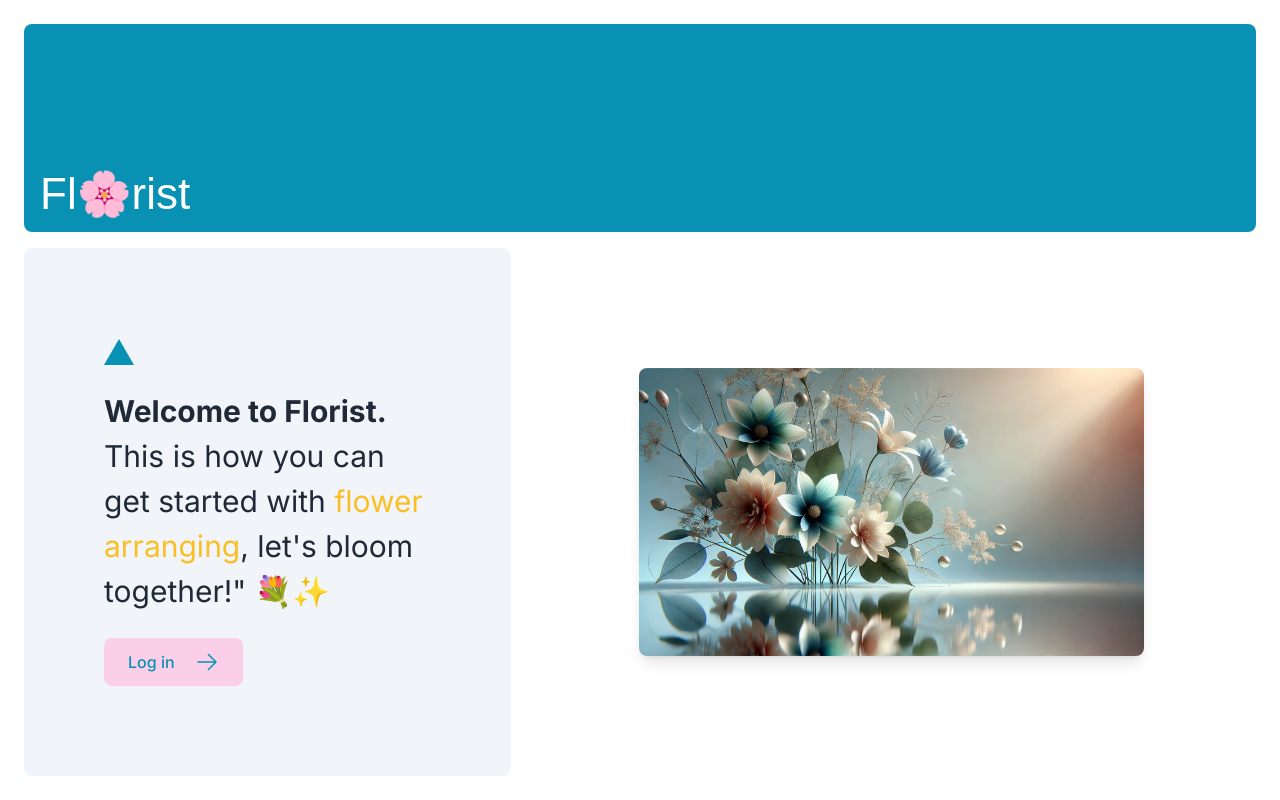
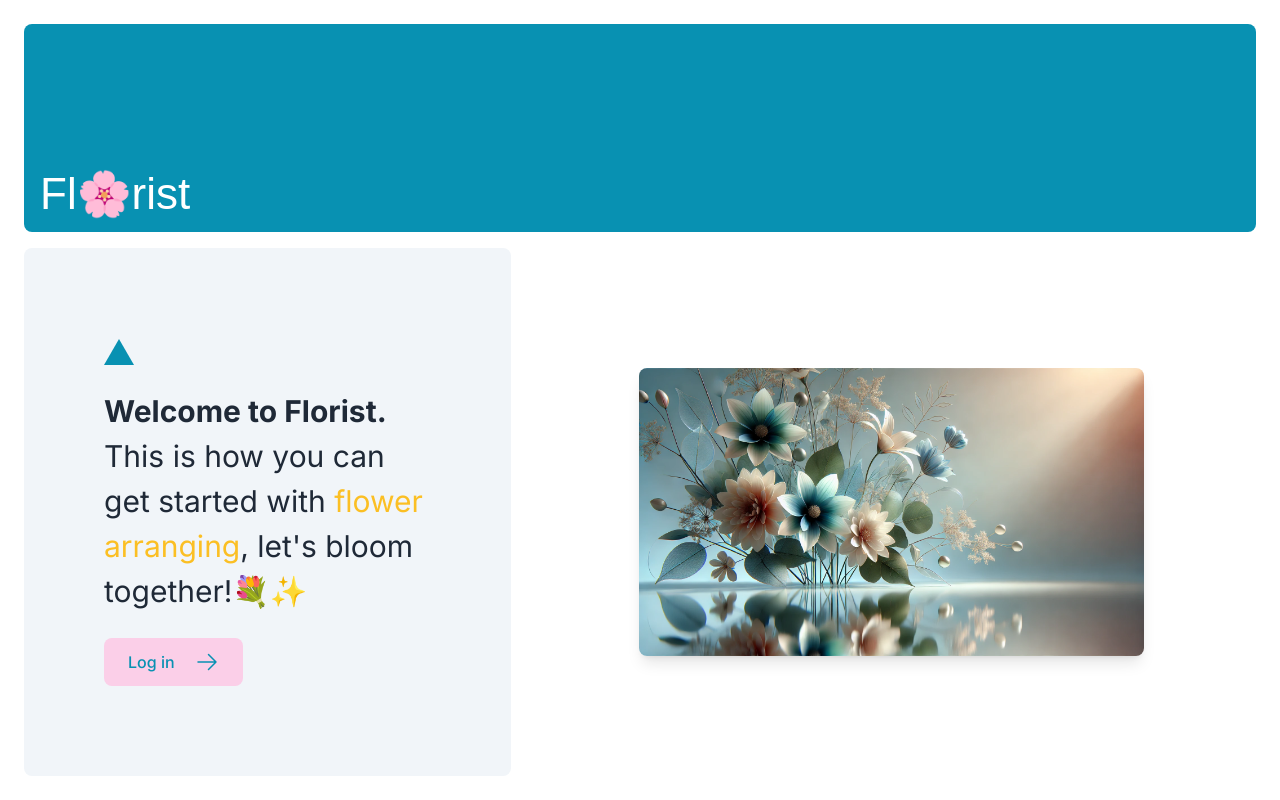
Before and after one commit to CodeCharmC/nextjs-dashboard, a Next.js app: page / in a window 1280 px wide. Built offline with nearby package versions, Linux system fonts and the light colour scheme; a web font is replaced by a local one.

Commit message:
Unescaped Characters: Replace problematic characters with escaped versions

```diff
--- a/app/page.tsx
+++ b/app/page.tsx
@@ -18,7 +18,7 @@ export default function Page() {
             <a href="#" className="text-amber-400 hover:text-amber-200">
               flower arranging
             </a>
-            , let's bloom together!" 💐✨
+            , let&apos;s bloom together!💐✨
           </p>
           <Link
             href="/login"
```
